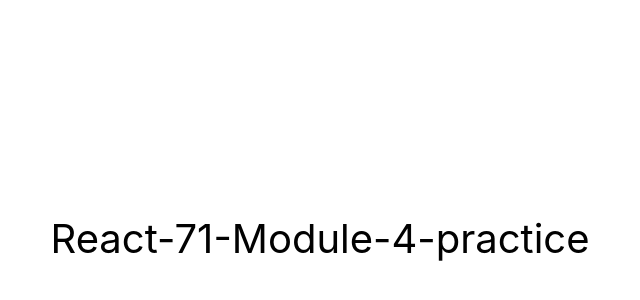
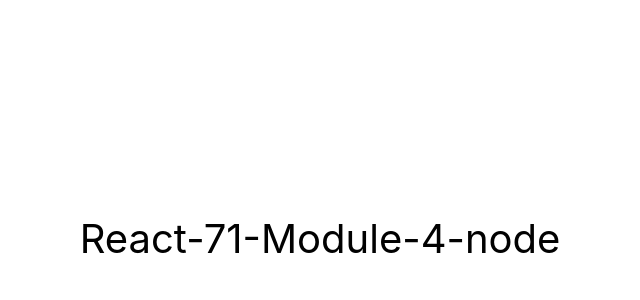
Before and after one commit to myhappyday/react-71-module-4, a React (Create React App) app: page / in a window 1280 px wide. Shown: the part 162-462 px from the top of the page, without its empty margins (320-960 px from the left). Built offline with nearby package versions, Linux system fonts and the light colour scheme.

Commit message:
Test deployment (node)

```diff
--- a/src/components/App.jsx
+++ b/src/components/App.jsx
@@ -10,7 +10,7 @@ export const App = () => {
         color: '#010101',
       }}
     >
-      React-71-Module-4-practice
+      React-71-Module-4-node
     </div>
   );
 };
```
